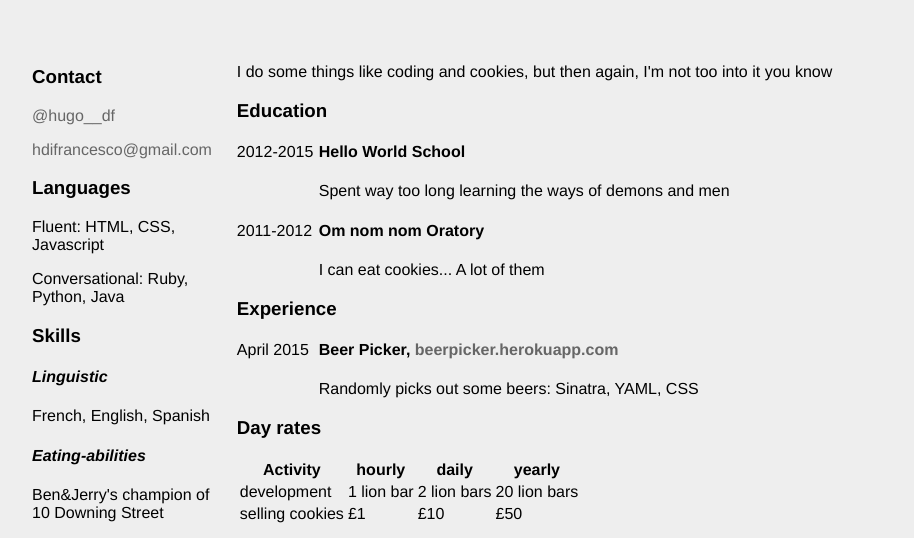
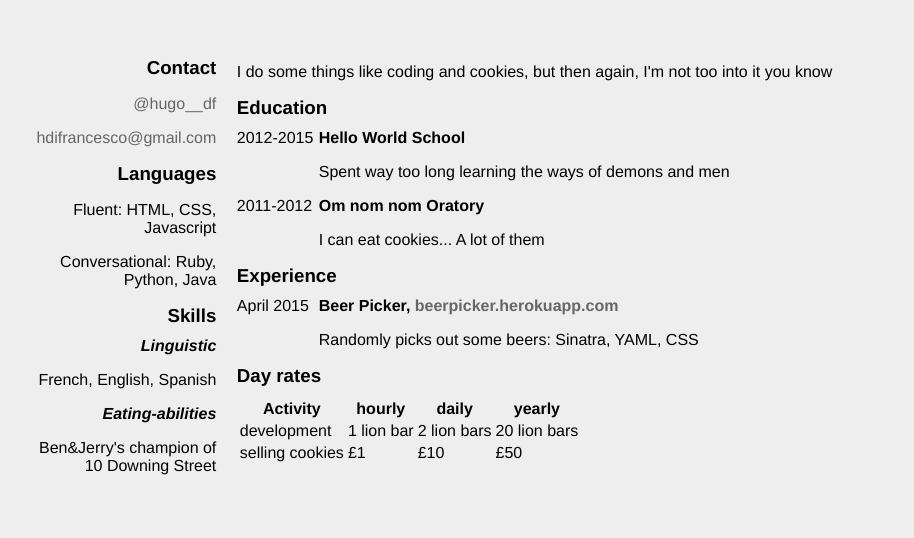
Before and after one commit to HugoDF/codingandcookies1, a plain HTML site: page cv.html in a window 1280 px wide. Shown: the part 267-805 px from the top of the page, without its empty margins (96-1010 px from the left). Drawn offline with Linux system fonts and the light colour scheme.

Commit message:
style h3,h4 margins a bit more, text-align:right the aside

```diff
--- a/cv.css
+++ b/cv.css
@@ -29,9 +29,14 @@ aside{
   float: left;
   width: 18%;
   margin-right: 2%;
+  text-align: right;
 }
 aside h4{
   font-style: italic;
+}
+h3, h4{
+  margin-bottom: 10px;
+  margin-top: 10px;
 }
 .date{
   width: 10%;
```
